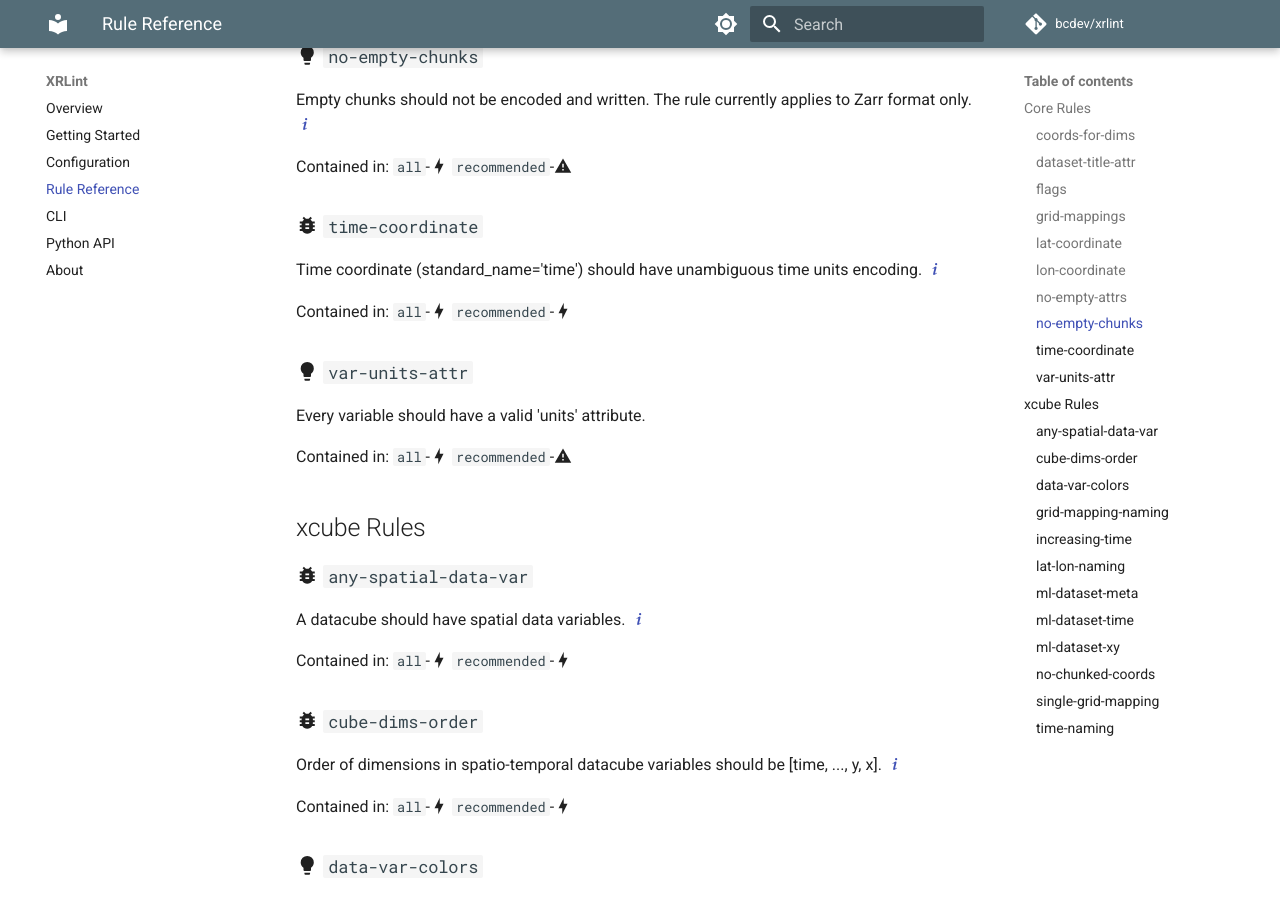
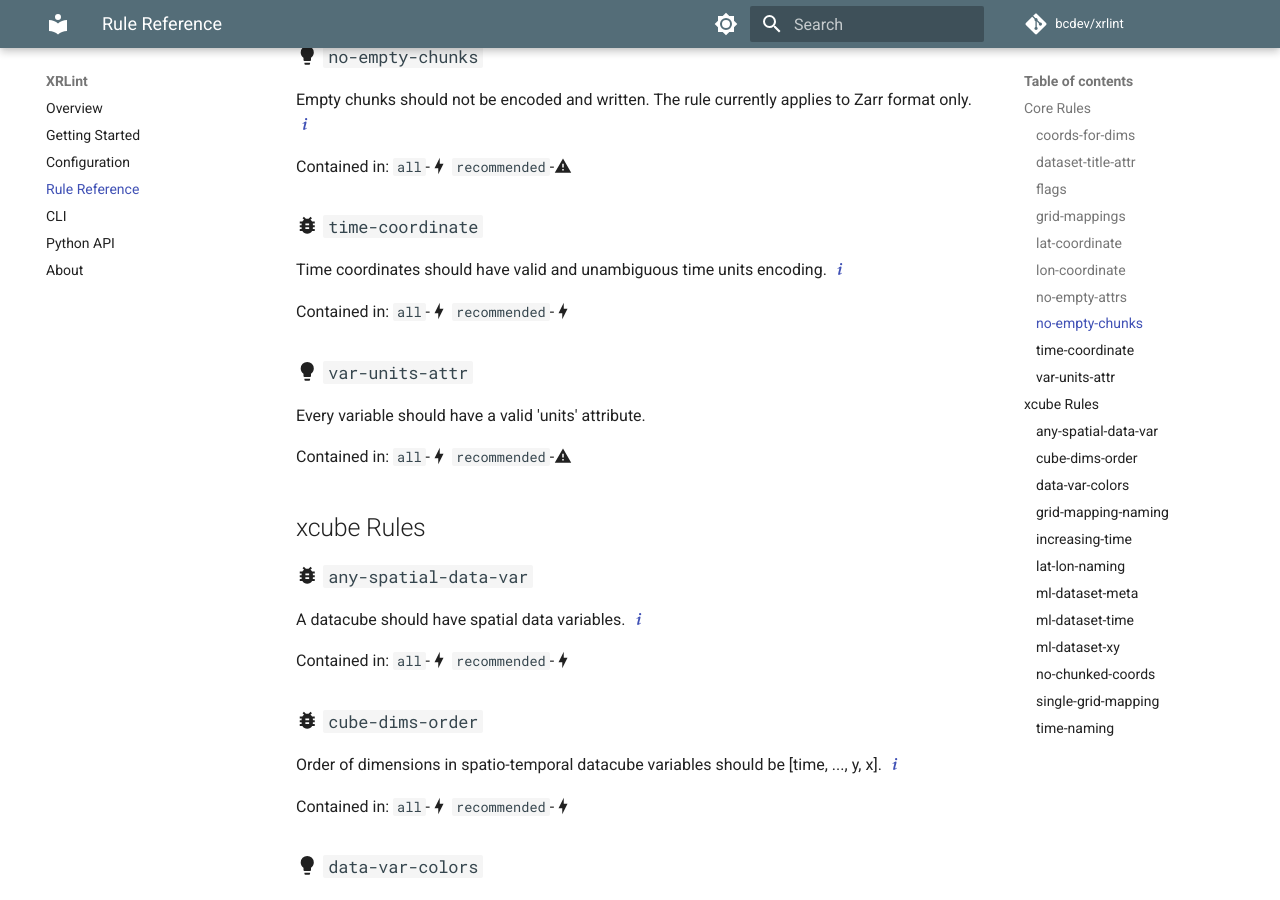
Before and after one commit to bcdev/xrlint, an MkDocs documentation site: the page built from docs/rule-ref.md, in a window 1280 px wide and 900 px high, scrolled down 1323 px. Built offline with MkDocs 1.6.1 and Material for MkDocs 9.7.7, drawn with Linux system fonts in a browser that asks for light colours; comment, search, counter and statistics services are not loaded.

Commit message:
Docs update

```diff
--- a/docs/rule-ref.md
+++ b/docs/rule-ref.md
@@ -59,7 +59,7 @@ Contained in:  `all`-:material-lightning-bolt: `recommended`-:material-alert:
 
 ### :material-bug: `time-coordinate`
 
-Time coordinate (standard_name='time') should have unambiguous time units encoding.
+Time coordinates should have valid and unambiguous time units encoding.
 [:material-information-variant:](https://cfconventions.org/cf-conventions/cf-conventions.html#time-coordinate)
 
 Contained in:  `all`-:material-lightning-bolt: `recommended`-:material-lightning-bolt:
```
